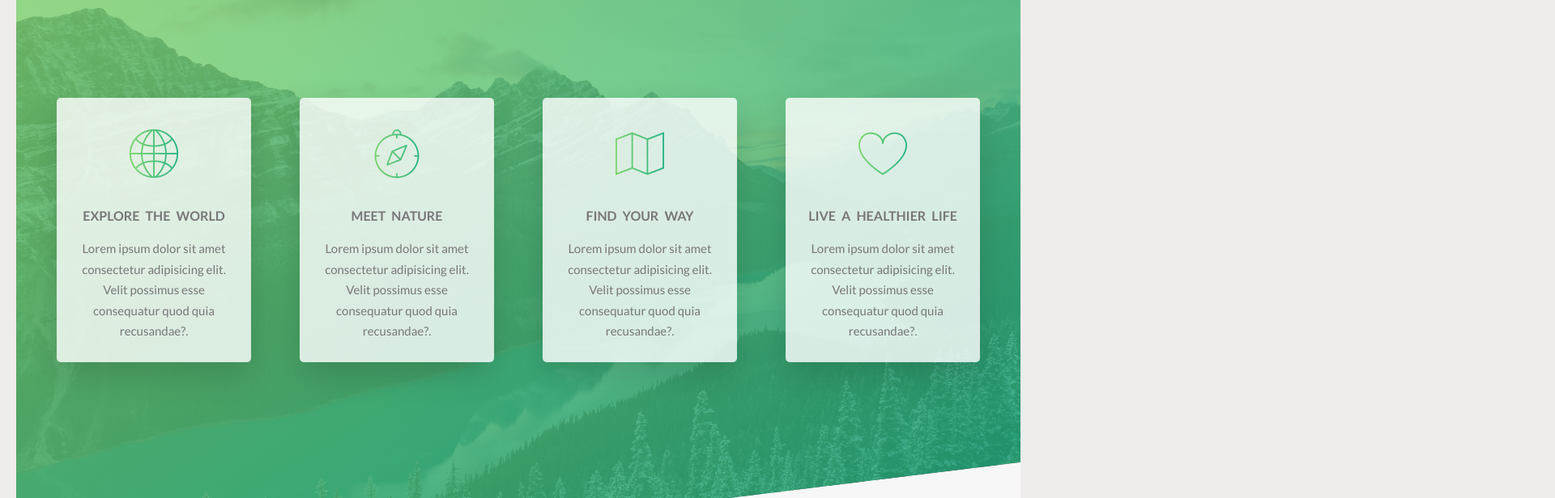
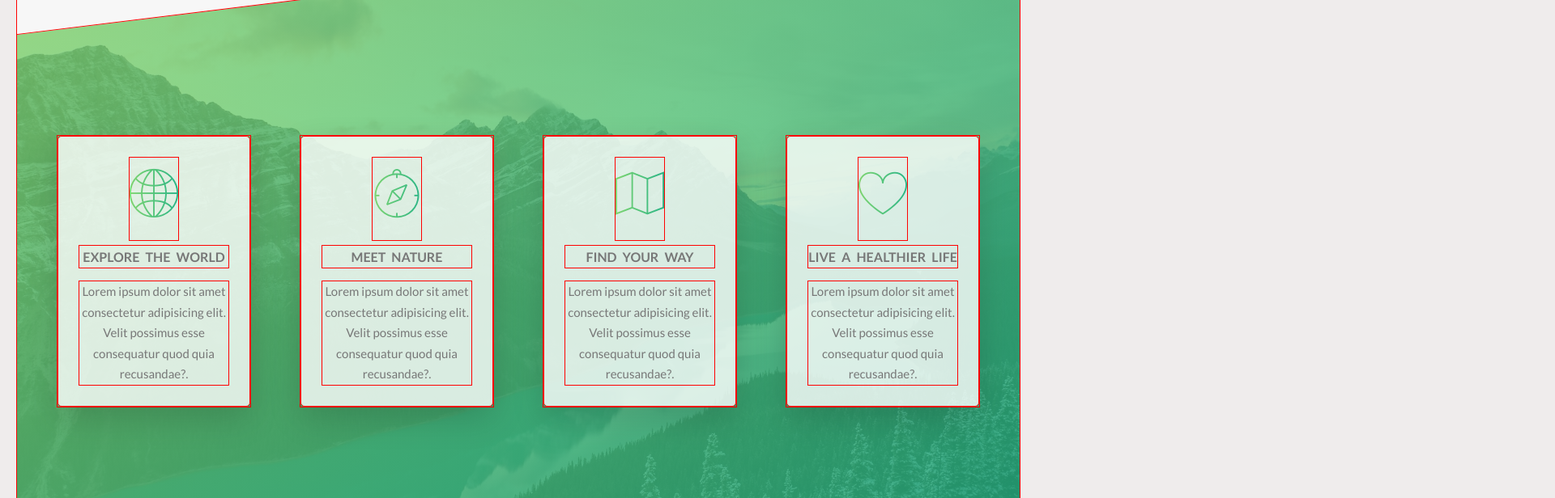
Before and after one commit to aru99/Natours_trekking_project, a website: page index.html in a window 1280 px wide. Shown: the part 1580-2196 px from the top of the page at 81% size, 1920 px wide, since content can reach past the window. Drawn offline with nearby package versions, Linux system fonts and the light colour scheme; files that its build step writes are made by us from their sources.

Commit message:
imported the background video bg_video component

```diff
--- a/sass/main.scss
+++ b/sass/main.scss
@@ -9,6 +9,9 @@
 @import "./base/typography";
 @import "./base/utilities";
 // ---component_folder_import
+@import "./components/bg-video";
+@import "./components/story";
+@import "./components/cards";
 @import "./components/feature-box";
 @import "./components/composition";
 @import "./components/button";
@@ -22,5 +25,5 @@
 
 /* border for testing */
 .GB {
-  //   border: 1px solid $testing-border-color;
+  border: 1px solid $testing-border-color;
 }
```
